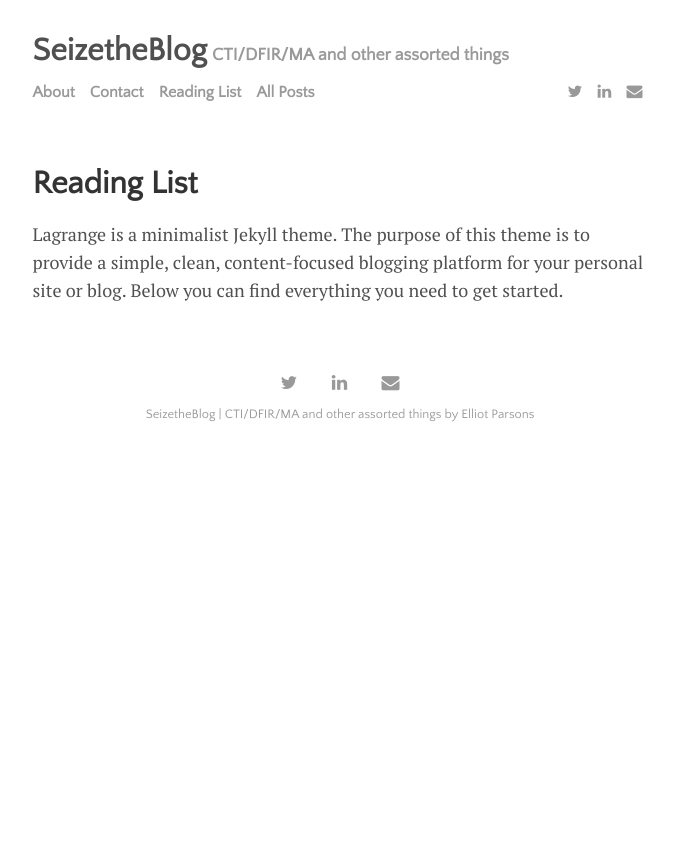
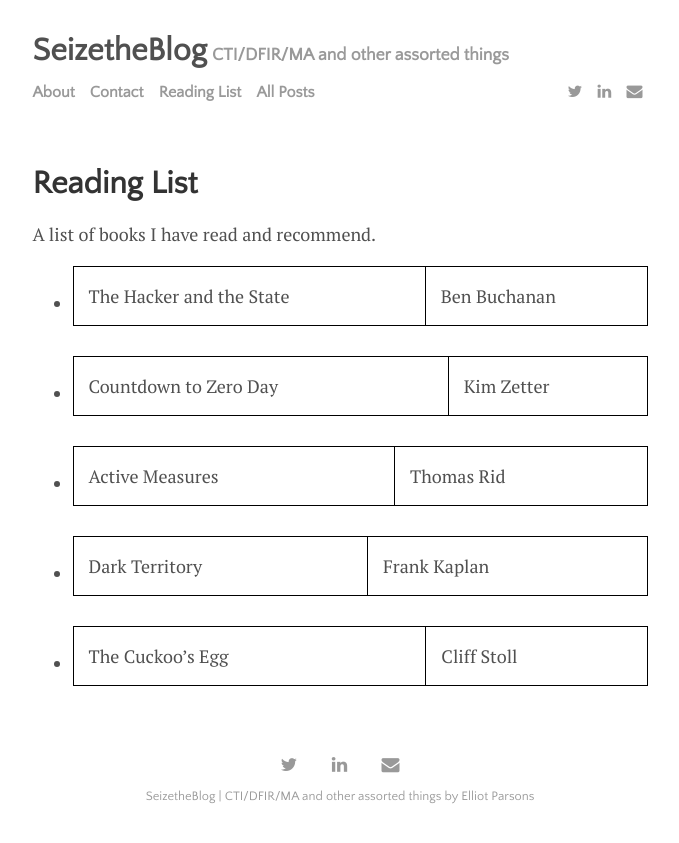
Before and after one commit to seizethecheese/seizethecheese.github.io, a Jekyll site: the page built from menu/reading.md, in a window 1280 px wide. Shown: the top 843 px of the page, without its empty margins (300-979 px from the left). Built offline with Jekyll 4.4.1, drawn with Linux system fonts in a browser that asks for light colours.

Commit message:
added books to reading list

```diff
--- a/menu/reading.md
+++ b/menu/reading.md
@@ -4,4 +4,10 @@ title: Reading List
 permalink: /reading
 ---
 
-Lagrange is a minimalist Jekyll theme. The purpose of this theme is to provide a simple, clean, content-focused blogging platform for your personal site or blog. Below you can find everything you need to get started.
+A list of books I have read and recommend.
+
+- The Hacker and the State | Ben Buchanan
+- Countdown to Zero Day | Kim Zetter
+- Active Measures | Thomas Rid
+- Dark Territory | Frank Kaplan
+- The Cuckoo's Egg | Cliff Stoll
```
Also changed, not shown: _posts/2021-11-22-cti-resources.md (+6 -0 lines).
